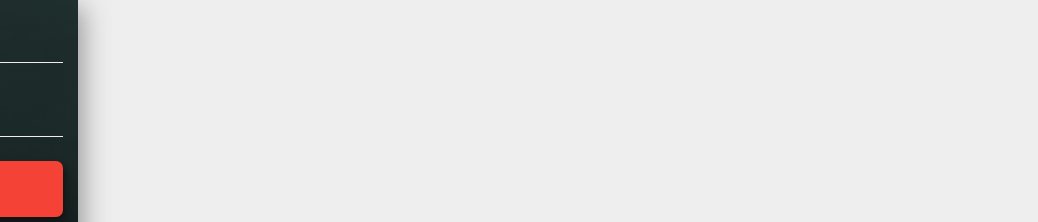
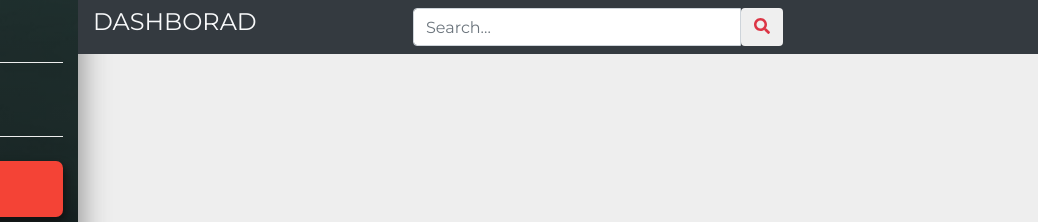
Before and after one commit to Ansonzmz/Admin-Dashboard, a plain HTML site: page index.html in a window 1280 px wide. Shown: the top 222 px of the page, 242-1280 px from the left. Drawn offline with nearby package versions, Linux system fonts and the light colour scheme.

Commit message:
Navbar enhancement

```diff
--- a/index.html
+++ b/index.html
@@ -1,13 +1,17 @@
 <!DOCTYPE html>
 <html lang="en">
+
 <head>
     <meta charset="UTF-8">
     <meta http-equiv="X-UA-Compatible" content="IE=edge">
     <meta name="viewport" content="width=device-width, initial-scale=1.0">
     <link rel="title icon" href="images/title-img.png">
 
-    <link rel="stylesheet" href="https://stackpath.bootstrapcdn.com/bootstrap/4.1.1/css/bootstrap.min.css" integrity="sha384-WskhaSGFgHYWDcbwN70/dfYBj47jz9qbsMId/iRN3ewGhXQFZCSftd1LZCfmhktB" crossorigin="anonymous">
-    <script defer src="https://use.fontawesome.com/releases/v5.0.13/js/all.js" integrity="sha384-xymdQtn1n3lH2wcu0qhcdaOpQwyoarkgLVxC/wZ5q7h9gHtxICrpcaSUfygqZGOe" crossorigin="anonymous"></script>
+    <link rel="stylesheet" href="https://stackpath.bootstrapcdn.com/bootstrap/4.1.1/css/bootstrap.min.css"
+        integrity="sha384-WskhaSGFgHYWDcbwN70/dfYBj47jz9qbsMId/iRN3ewGhXQFZCSftd1LZCfmhktB" crossorigin="anonymous">
+    <script defer src="https://use.fontawesome.com/releases/v5.0.13/js/all.js"
+        integrity="sha384-xymdQtn1n3lH2wcu0qhcdaOpQwyoarkgLVxC/wZ5q7h9gHtxICrpcaSUfygqZGOe"
+        crossorigin="anonymous"></script>
 
 
 
@@ -16,13 +20,14 @@
     <link rel="stylesheet" href="style.css">
     <title>Admin Dashborad</title>
 </head>
+
 <body>
 
     <!-- nav bar sector start-->
     <nav class="navbar navbar-expand-md navbar-light">
         <!-- ml-auto makes the hamberger icon right, and also bg = background -->
-        <button class="navbar-toggler ml-auto mb-2 bg-light" type="button"
-        data-toggle = "collapse" data-target="#myNavbar">
+        <button class="navbar-toggler ml-auto mb-2 bg-light" type="button" data-toggle="collapse"
+            data-target="#myNavbar">
             <span class="navbar-toggler-icon"></span>
         </button>
         <div class="collapse navbar-collapse" id="myNavbar">
@@ -32,11 +37,10 @@
                     <div class="col-lg-3 sidebar fixed-top">
                         <a href="#" class="navbar-brand text-white d-block
                         mx-auto text-center py-3 mb-4 bottom-border">
-                        CodeAndCreate</a>
+                            CodeAndCreate</a>
                         <!-- give a bottom line and padding bottom 3 -->
                         <div class="bottom-border pb-3">
-                            <img src="images/admin.jpeg" width="50"
-                            class="rounded-circle mr-3">
+                            <img src="images/admin.jpeg" width="50" class="rounded-circle mr-3">
                             <a href="#" class="text-white">Hello Anson</a>
                         </div>
                         <ul class="navbar-nav flex-column mt-4">
@@ -90,8 +94,26 @@
                     <!-- end of side bar -->
 
                     <!-- top-nav-->
-                    <div class="col-lg-9">
+                    <!-- ml-auto make the top nav not in fixed postion and display at the right of left navbar -->
+                    <div class="col-lg-9 ml-auto bg-dark fixed-top py-2">
+                        <div class="row">
+                            <div class="col-md-4">
+                                <h4 class="text-light text-uppercase mb-0">Dashborad</h4>
+                            </div>
+                            <div class="col-md-5">
+                                <form>
+                                    <div class="input-group">
+                                        <input type="text" class="form-control" placeholder="Search...">
+                                        <button type="button" class="btn btn-white">
+                                            <i class="fas fa-search text-danger"></i>
+                                        </button>
+                                    </div>
+                                </form>
+                            </div>
+                            <div class="col-md-3">
 
+                            </div>
+                        </div>
                     </div>
                 </div>
             </div>
@@ -101,9 +123,16 @@
 
 
     <!-- nav bar sector end -->
-    <script src="https://code.jquery.com/jquery-3.3.1.slim.min.js" integrity="sha384-q8i/X+965DzO0rT7abK41JStQIAqVgRVzpbzo5smXKp4YfRvH+8abtTE1Pi6jizo" crossorigin="anonymous"></script>
-    <script src="https://cdnjs.cloudflare.com/ajax/libs/popper.js/1.14.3/umd/popper.min.js" integrity="sha384-ZMP7rVo3mIykV+2+9J3UJ46jBk0WLaUAdn689aCwoqbBJiSnjAK/l8WvCWPIPm49" crossorigin="anonymous"></script>
-    <script src="https://stackpath.bootstrapcdn.com/bootstrap/4.1.1/js/bootstrap.min.js" integrity="sha384-smHYKdLADwkXOn1EmN1qk/HfnUcbVRZyYmZ4qpPea6sjB/pTJ0euyQp0Mk8ck+5T" crossorigin="anonymous"></script>
+    <script src="https://code.jquery.com/jquery-3.3.1.slim.min.js"
+        integrity="sha384-q8i/X+965DzO0rT7abK41JStQIAqVgRVzpbzo5smXKp4YfRvH+8abtTE1Pi6jizo"
+        crossorigin="anonymous"></script>
+    <script src="https://cdnjs.cloudflare.com/ajax/libs/popper.js/1.14.3/umd/popper.min.js"
+        integrity="sha384-ZMP7rVo3mIykV+2+9J3UJ46jBk0WLaUAdn689aCwoqbBJiSnjAK/l8WvCWPIPm49"
+        crossorigin="anonymous"></script>
+    <script src="https://stackpath.bootstrapcdn.com/bootstrap/4.1.1/js/bootstrap.min.js"
+        integrity="sha384-smHYKdLADwkXOn1EmN1qk/HfnUcbVRZyYmZ4qpPea6sjB/pTJ0euyQp0Mk8ck+5T"
+        crossorigin="anonymous"></script>
     <script src="script.js"></script>
 </body>
+
 </html>
```
